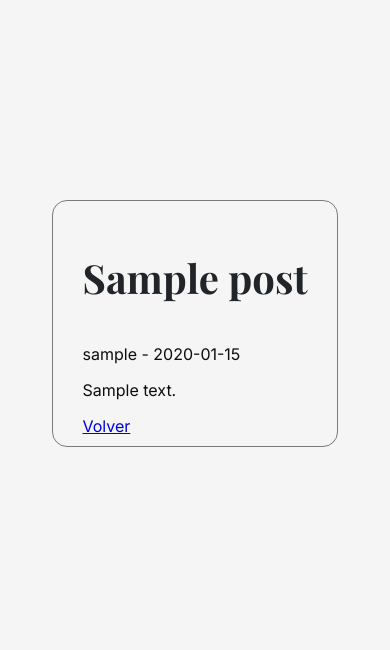
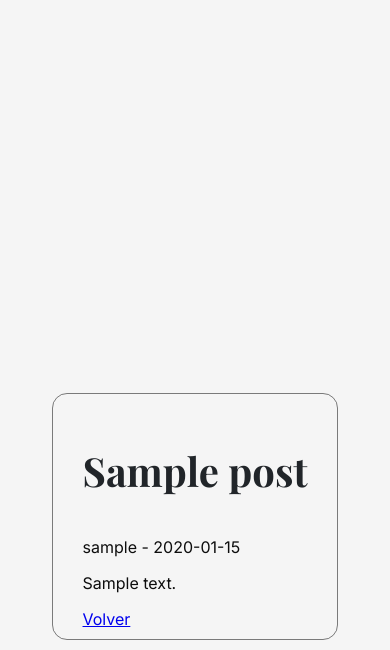
Before and after one commit to luninpotrer-png/blog-flask, a Flask app: page /post/1 in a window 390 px wide. Shown: the part 194-844 px from the top of the page. Run offline with Flask 3, Linux system fonts and the light colour scheme; tables that the repository leaves empty hold one stand-in row (values such as "Sample post").

Commit message:
Actualizar styles.css

```diff
--- a/static/styles.css
+++ b/static/styles.css
@@ -172,7 +172,7 @@ button:hover {
     color: var(--bg-texto-secundario);
 }
 nav {
-    position: absolute;
+    position: fixed;
     top: 0;
     left: 0;
     right: 0;
@@ -264,7 +264,7 @@ textarea {
         margin-top: auto;
     }
     .post_completo {
-        margin-top: 200px;
+        margin-top: auto;
     }
 }
 @media (max-width: 480px) {
@@ -275,6 +275,6 @@ textarea {
         margin-top: auto;
     }
     .post_completo {
-        margin-top: 200px;
+        margin-top: auto;
     }
 }
```
